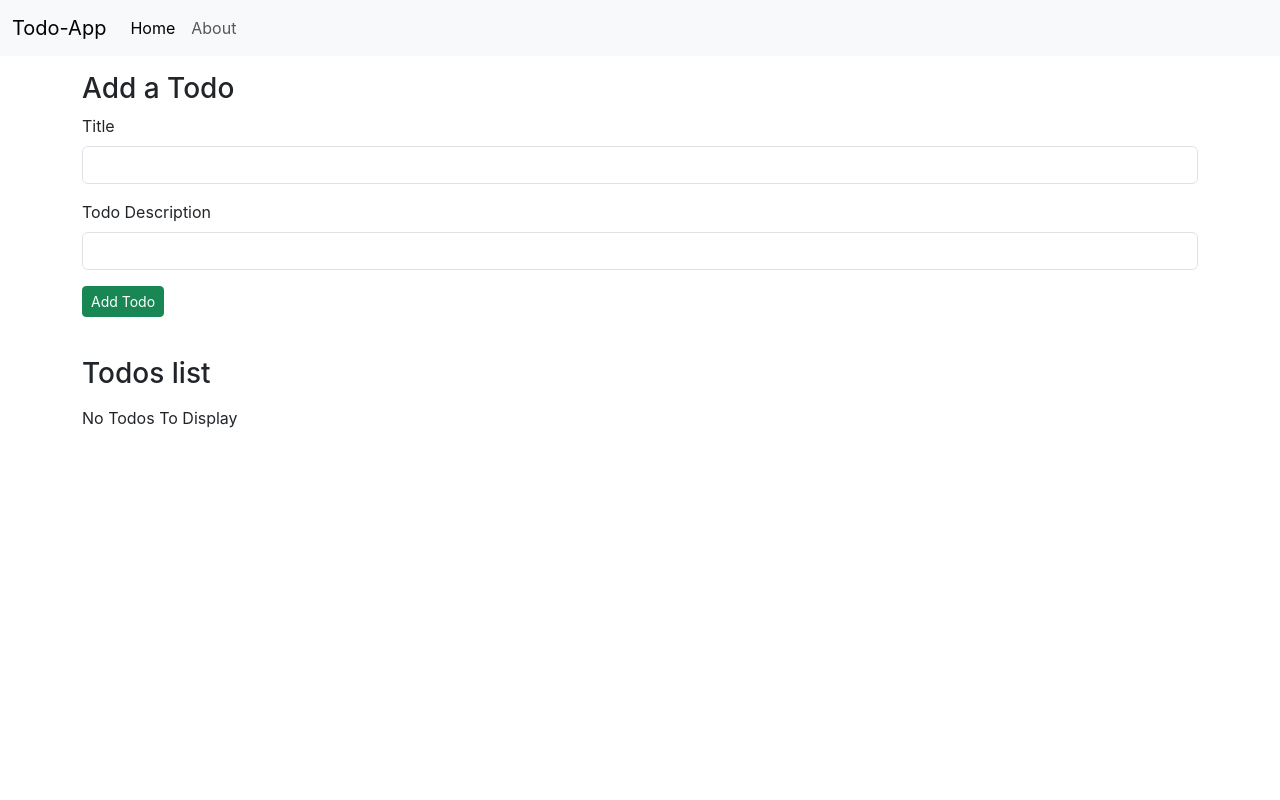
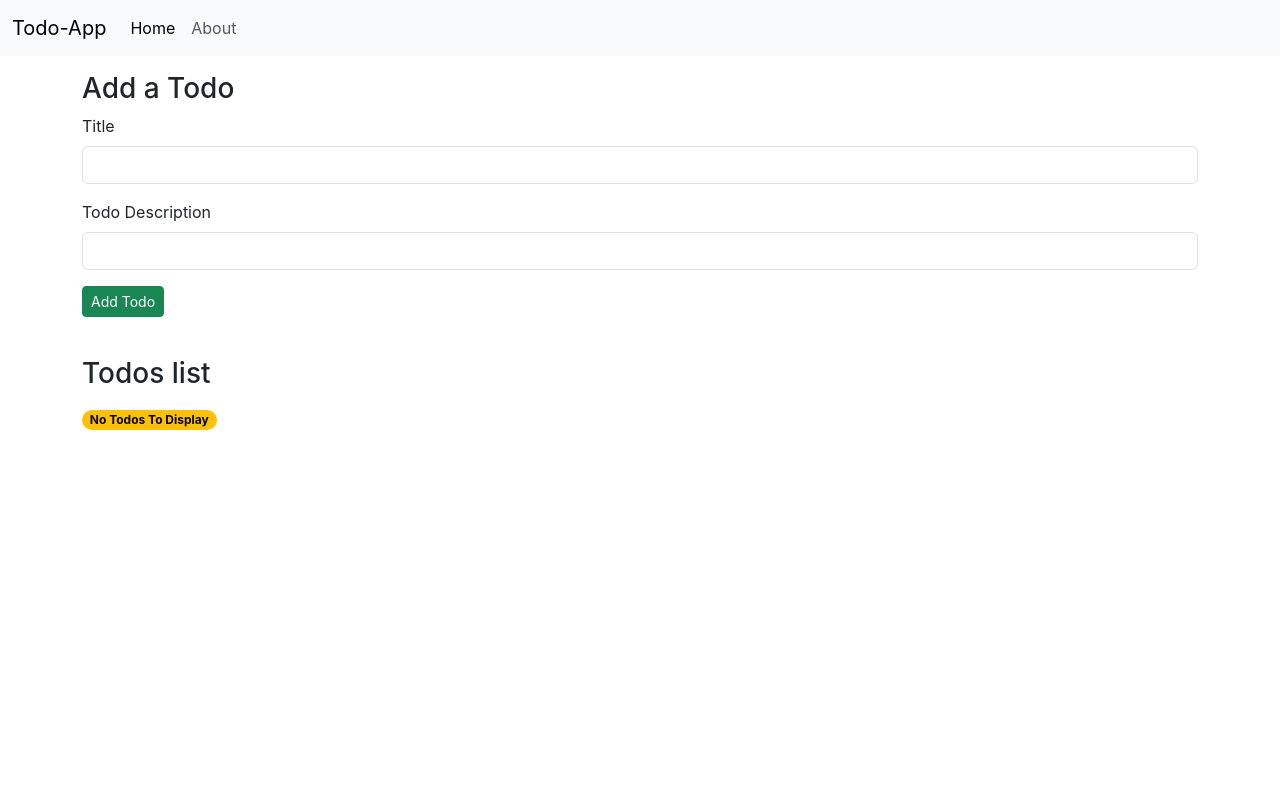
Before and after one commit to ahmadcs22/ToDo-list-using-ReactJS-and-Bootstrap-Begineer-Project, a React (Create React App) app in the folder todo-list/: page / in a window 1280 px wide. Shown: the top 800 px of the page. Built offline with nearby package versions, Linux system fonts and the light colour scheme.

Commit message:
some chamges

```diff
--- a/todo-list/src/MyComponents/Todos.js
+++ b/todo-list/src/MyComponents/Todos.js
@@ -9,7 +9,7 @@ export const Todos = (props) => {
     <div className="container " style={myStyle}>
       <h3 className=' my-3'>Todos list</h3>
       {
-       props.todos.length===0?"No Todos To Display": props.todos.map((todo) => {
+       props.todos.length===0?<span className="badge rounded-pill text-bg-warning">No Todos To Display</span>: props.todos.map((todo) => {
         return (
           <>
           <Todoitems todo={todo} key={todo.sno} onDelete={props.onDelete}/> <hr />
```
